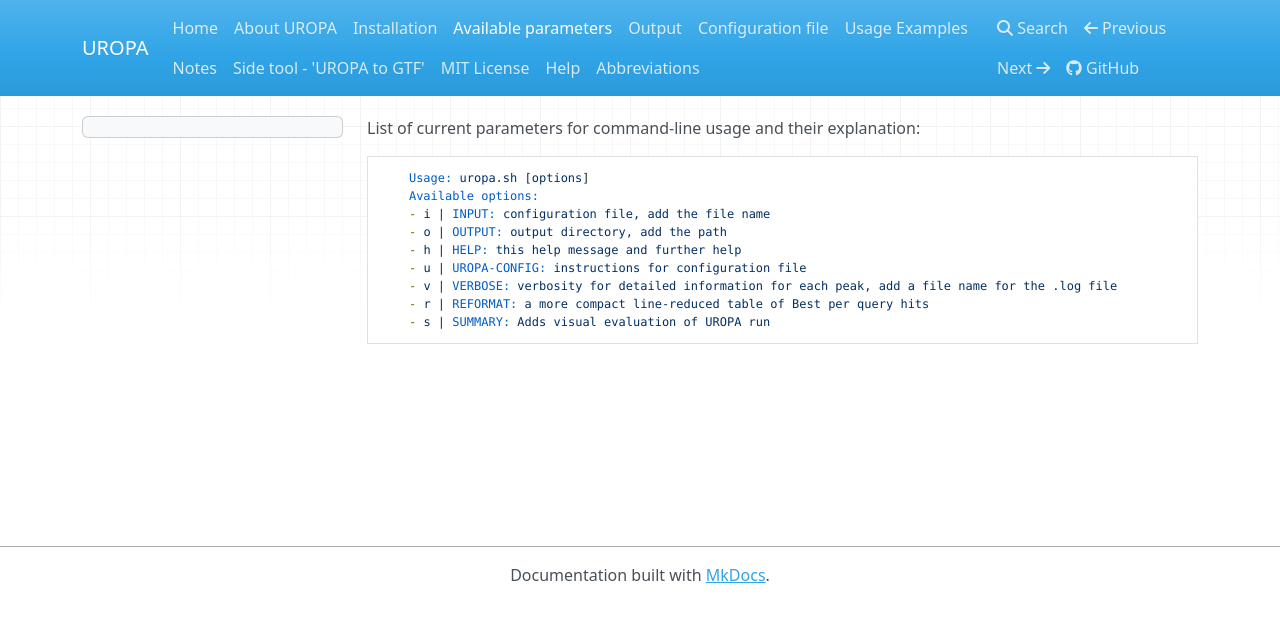
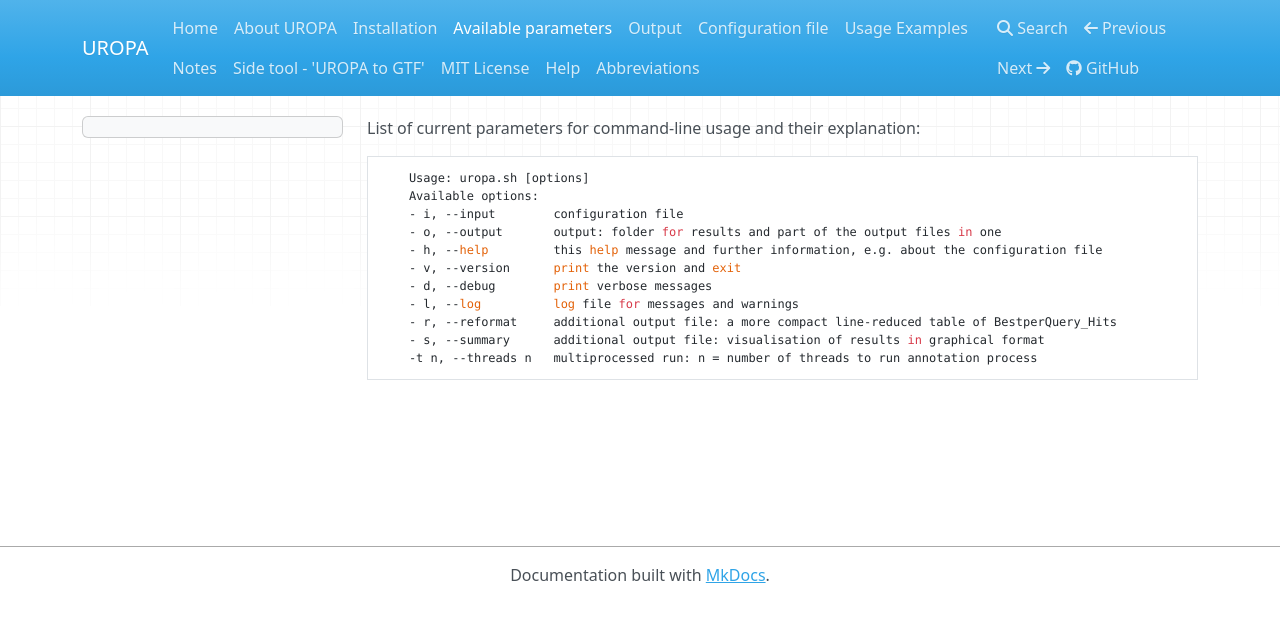
Before and after one commit to loosolab/UROPA, an MkDocs documentation site: the page built from docs/parameters.md, in a window 1280 px wide. Shown: the top 622 px of the page. Built offline with MkDocs 1.6.1, drawn with Linux system fonts in a browser that asks for light colours; nearby versions of some CDN libraries; old or Windows-style settings are respelled for this version of MkDocs.

Commit message:
added parameters

````diff
--- a/docs/parameters.md
+++ b/docs/parameters.md
@@ -1,13 +1,15 @@
 List of current parameters for command-line usage and their explanation:
 
-```
+```bash
 	Usage: uropa.sh [options]
 	Available options:
-	- i | INPUT: configuration file, add the file name
-	- o | OUTPUT: output directory, add the path
-	- h | HELP: this help message and further help
-	- u | UROPA-CONFIG: instructions for configuration file
-	- v | VERBOSE: verbosity for detailed information for each peak, add a file name for the .log file
-	- r | REFORMAT: a more compact line-reduced table of Best per query hits
-	- s | SUMMARY: Adds visual evaluation of UROPA run
+	- i, --input		configuration file
+	- o, --output		output: folder for results and part of the output files in one
+	- h, --help			this help message and further information, e.g. about the configuration file
+	- v, --version		print the version and exit
+	- d, --debug		print verbose messages
+	- l, --log			log file for messages and warnings
+	- r, --reformat		additional output file: a more compact line-reduced table of BestperQuery_Hits
+	- s, --summary		additional output file: visualisation of results in graphical format
+	-t n, --threads n	multiprocessed run: n = number of threads to run annotation process
 ```
````
Also changed, not shown: docs/introduction.md (+1 -2 lines).
